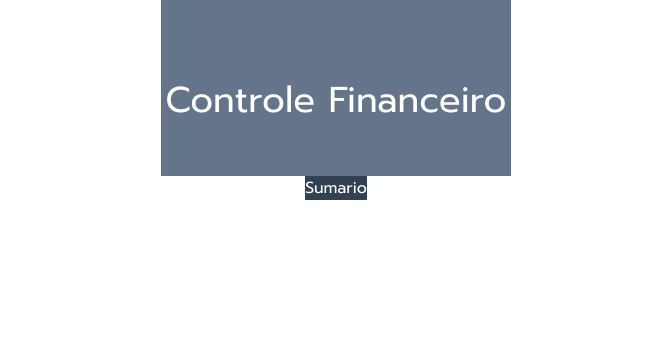
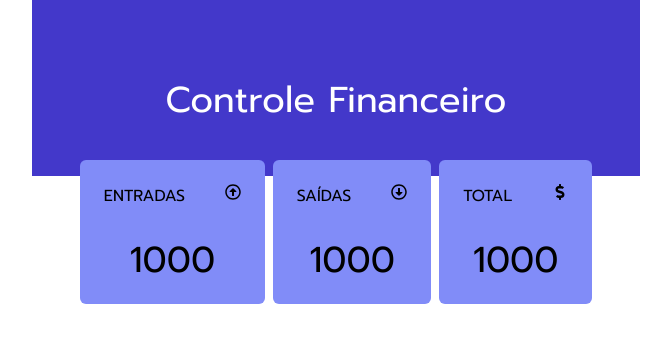
Before and after one commit to feuvpi/controlefinanceiro, a React (Create React App) app: page / in a window 1280 px wide. Shown: the top 342 px of the page, without its empty margins (304-975 px from the left). Built offline with nearby package versions, Linux system fonts and the light colour scheme.

Commit message:
Concluido a parte do resumo.

```diff
--- /dev/null
+++ b/src/components/ItemResume/ItemResume.jsx
@@ -0,0 +1,18 @@
+import React from 'react';
+
+
+
+const ItemResume = ({ title, Icon }) => {
+  return (
+    <div className="max-h-36 w-42 flex flex-col align-center justify-content rounded-md p-6 -mt-4 hover:-mt-1 w-auto bg-indigo-400">
+      <header className="flex  align-center justify-around w-full gap-10">
+        <p className="text-md align-center">{title}</p>
+        <Icon/>
+      </header>
+      <span className="text-center pt-8 md:text-4xl">1000</span>
+
+    </div>
+  )
+}
+
+export default ItemResume;
--- a/src/components/Summary/Summary.jsx
+++ b/src/components/Summary/Summary.jsx
@@ -1,8 +1,17 @@
-import React from 'react'
+import React from 'react';
+import ItemResume from '../ItemResume/ItemResume';
+import {
+  FaRegArrowAltCircleUp,
+  FaRegArrowAltCircleDown,
+  FaDollarSign } from "react-icons/fa";
 
 const Summary = () => {
   return (
-    <div className="w-md mx-36 flex mt--10 justify-around gap-10 bg-slate-700 text-white">Sumario</div>
+    <div className="h-56 mx-2 md:mx-12 md:w-md flex flex-row m-auto justify-around gap-2">
+      <ItemResume title="ENTRADAS" Icon={FaRegArrowAltCircleUp}/>
+      <ItemResume title="SAÍDAS" Icon={FaRegArrowAltCircleDown}/>
+      <ItemResume title="TOTAL" Icon={FaDollarSign}/>
+    </div>
   )
 }
 
--- a/src/components/header/Header.jsx
+++ b/src/components/header/Header.jsx
@@ -3,9 +3,9 @@ import "@fontsource/prompt"
 
 const Header = () => {
   return (
-    <div className="w-full h-44 bg-slate-500">
+    <div className="w-full h-44 bg-indigo-700">
       <div className="align-center text-center">
-        <h1 className="text-4xl pt-20 text-white">
+        <h1 className="text-4xl pt-12 md:pt-20 text-white">
           Controle Financeiro
         </h1>
       </div>
```
Also changed, not shown: src/components/Form/Form.jsx (added), src/components/Form/Styles.Jsx (added).
